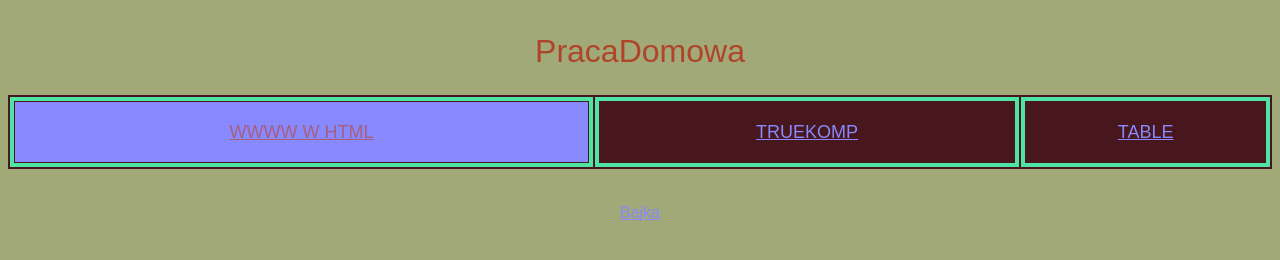
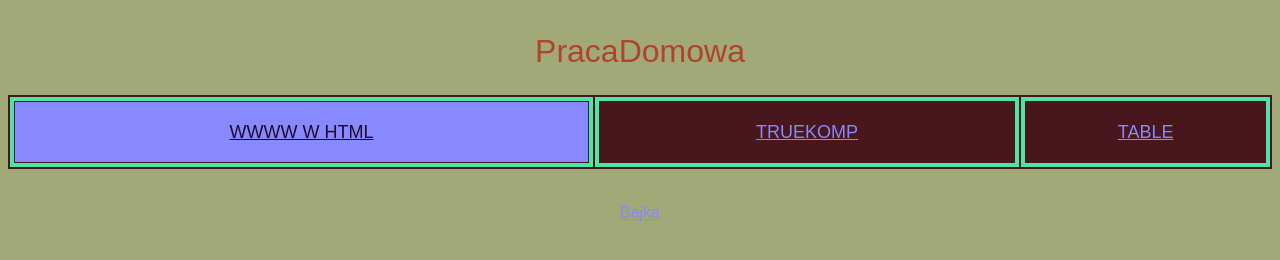
Before and after one commit to Pohuist07UA/hueta-3.14, a plain HTML site: page index.html in a window 1280 px wide. In both pictures the pointer is over the link "WWWW W HTML". Drawn offline with Linux system fonts and the light colour scheme.

Commit message:
Update style1.css

```diff
--- a/CSS/style1.css
+++ b/CSS/style1.css
@@ -29,7 +29,7 @@ td{
 }
 
 .link:hover{
-    color: rgb(167, 95, 124);
+    color: rgb(27, 11, 45);
     background-color: #88f;
 }
 
```
